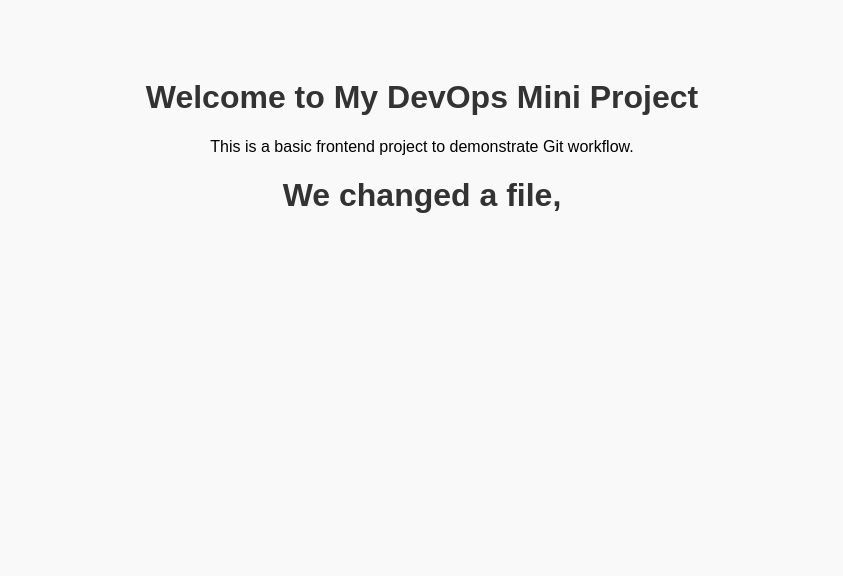
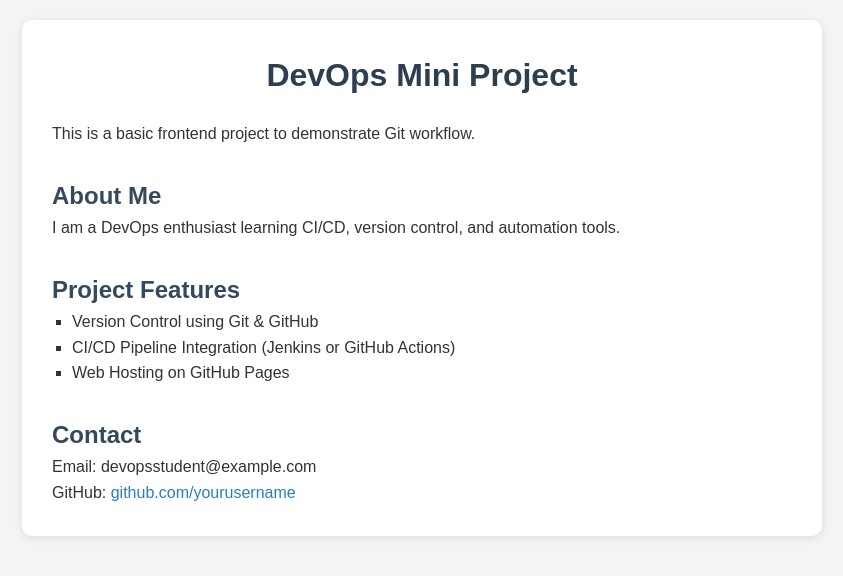
Before and after one commit to rasika-johnsundarraj/MyDevopsProject, a plain HTML site: page index.html in a window 1280 px wide. Shown: the whole page, without its empty margins (218-1061 px from the left). Drawn offline with Linux system fonts and the light colour scheme.

Commit message:
Added index.html, style.css, and README

```diff
--- a/index.html
+++ b/index.html
@@ -2,12 +2,42 @@
 <html lang="en">
   <head>
     <meta charset="UTF-8" />
+    <meta name="viewport" content="width=device-width, initial-scale=1.0" />
     <title>DevOps Mini Project</title>
     <link rel="stylesheet" href="style.css" />
   </head>
   <body>
-    <h1>Welcome to My DevOps Mini Project</h1>
-    <p>This is a basic frontend project to demonstrate Git workflow.</p>
-    <h1>We changed a file,</h1>
+    <div class="container">
+      <h1>DevOps Mini Project</h1>
+      <p>This is a basic frontend project to demonstrate Git workflow.</p>
+
+      <section>
+        <h2>About Me</h2>
+        <p>
+          I am a DevOps enthusiast learning CI/CD, version control, and
+          automation tools.
+        </p>
+      </section>
+
+      <section>
+        <h2>Project Features</h2>
+        <ul>
+          <li>Version Control using Git & GitHub</li>
+          <li>CI/CD Pipeline Integration (Jenkins or GitHub Actions)</li>
+          <li>Web Hosting on GitHub Pages</li>
+        </ul>
+      </section>
+
+      <section>
+        <h2>Contact</h2>
+        <p>Email: devopsstudent@example.com</p>
+        <p>
+          GitHub:
+          <a href="https://github.com/yourusername" target="_blank"
+            >github.com/yourusername</a
+          >
+        </p>
+      </section>
+    </div>
   </body>
 </html>
--- a/style.css
+++ b/style.css
@@ -1,9 +1,53 @@
+/* Reset some default styling */
+* {
+  margin: 0;
+  padding: 0;
+  box-sizing: border-box;
+}
+
+/* Body styling */
 body {
   font-family: Arial, sans-serif;
-  background-color: #f9f9f9;
+  background-color: #f4f4f4;
+  color: #333;
+  line-height: 1.6;
+  padding: 20px;
+}
+
+/* Container */
+.container {
+  max-width: 800px;
+  margin: 0 auto;
+  background: #fff;
+  padding: 30px;
+  border-radius: 10px;
+  box-shadow: 0 2px 8px rgba(0, 0, 0, 0.1);
+}
+
+/* Headings */
+h1 {
   text-align: center;
-  padding: 50px;
+  color: #2c3e50;
+  margin-bottom: 20px;
 }
-h1 {
-  color: #333;
+
+h2 {
+  margin-top: 30px;
+  color: #34495e;
 }
+
+/* Links */
+a {
+  color: #2980b9;
+  text-decoration: none;
+}
+
+a:hover {
+  text-decoration: underline;
+}
+
+/* Lists */
+ul {
+  margin-left: 20px;
+  list-style-type: square;
+}
```
